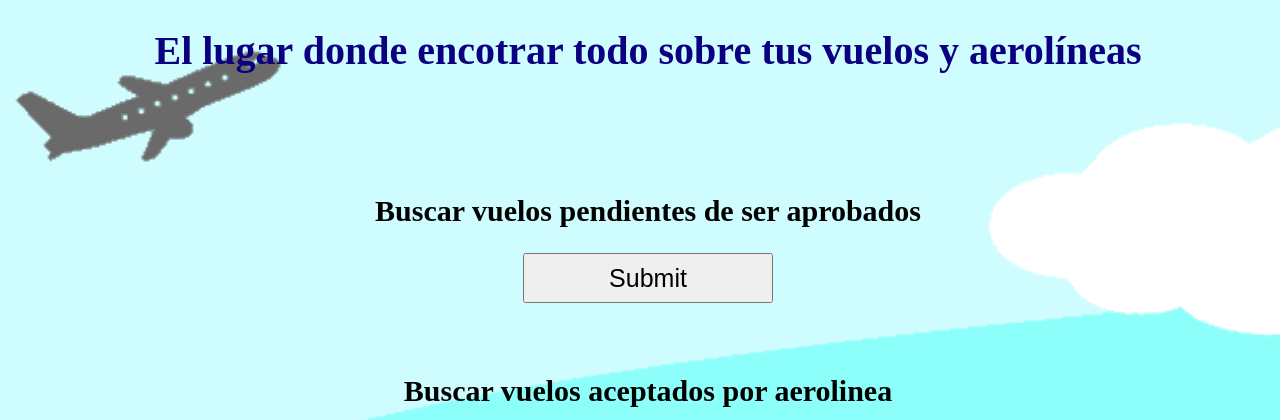
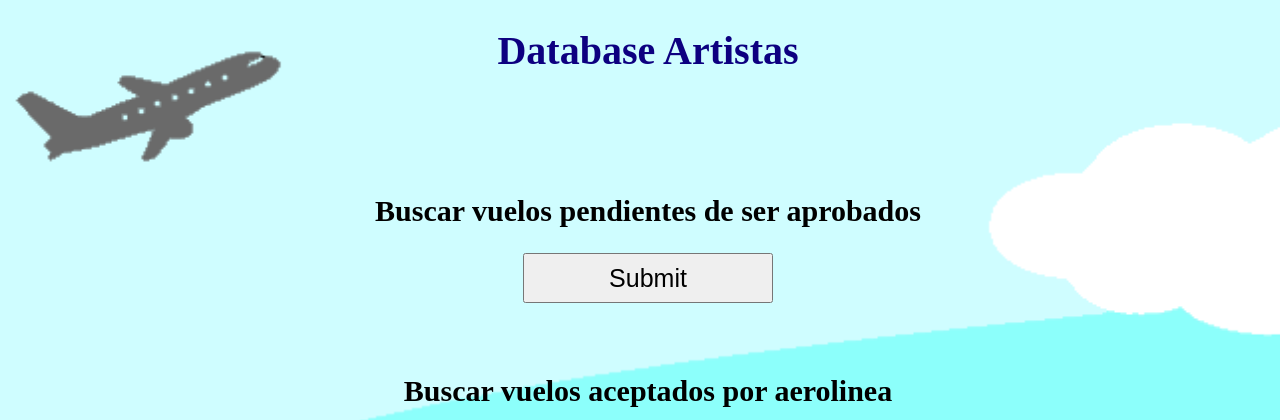
Before and after one commit to vicentespinozaf/BDDapp, a PHP site: page / in a window 1280 px wide. Shown: the top 420 px of the page. Run offline with PHP 8.4, Linux system fonts and the light colour scheme.

Commit message:
Update index.php

```diff
--- a/index.php
+++ b/index.php
@@ -8,7 +8,7 @@
 </head>
 
 <body>
-    <h1 align="center"> El lugar donde encotrar todo sobre tus vuelos y aerolíneas </h1>
+    <h1 align="center"> Database Artistas </h1>
     <br>
     <br>
     <br>
```
